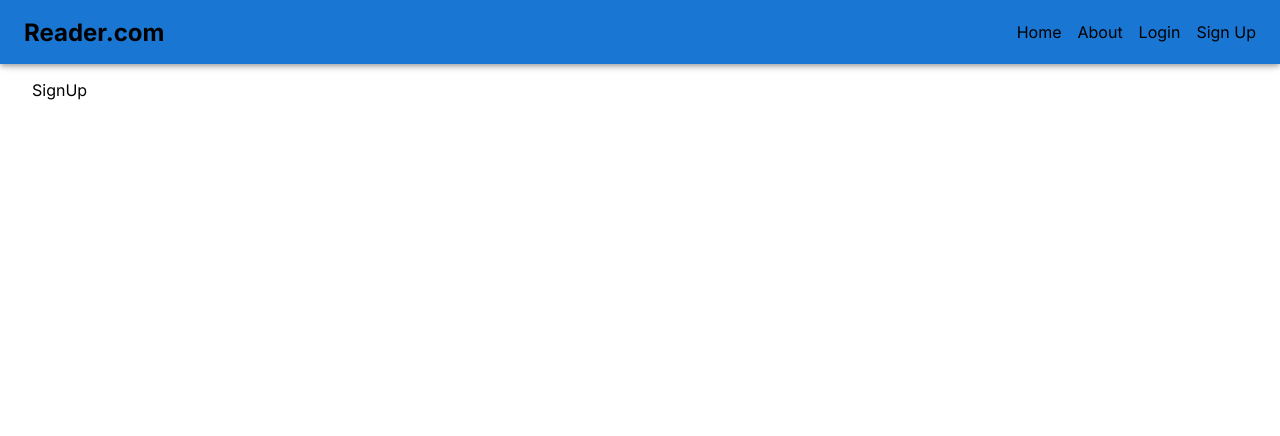
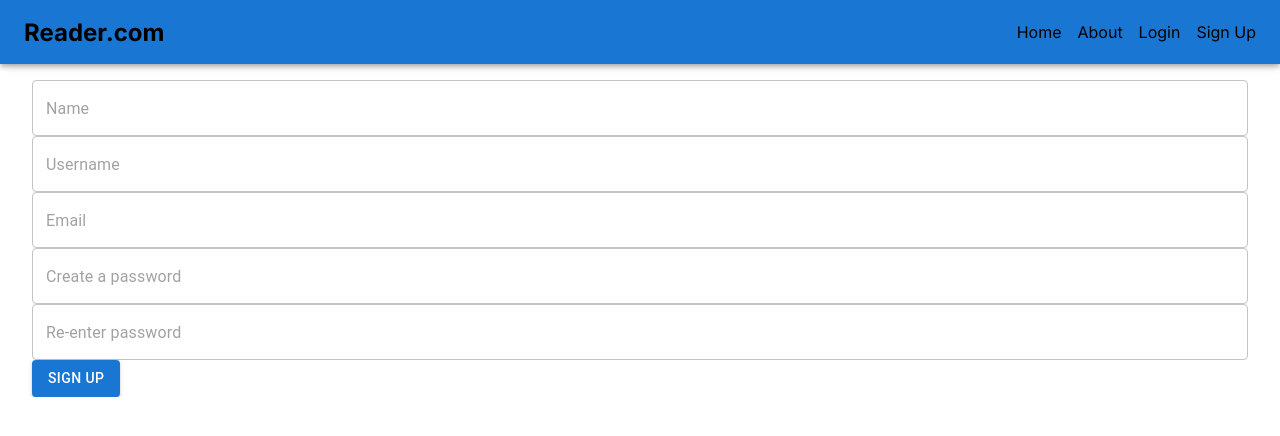
Before and after one commit to Sumansourabh14/reader.com, a Next.js app: page /sign-up in a window 1280 px wide. Shown: the top 436 px of the page. Built offline with nearby package versions, Linux system fonts and the light colour scheme; no server answers.

Commit message:
created sign up function and page

```diff
--- a/src/app/sign-up/page.js
+++ b/src/app/sign-up/page.js
@@ -1,7 +1,82 @@
-import React from "react";
+"use client";
+import TextInput from "@/components/formComponents/TextInput";
+import LoadingButton from "@/components/pageComponents/LoadingButton";
+import { GlobalContext } from "@/services/globalContext";
+import { Button } from "@mui/material";
+import React, { useContext, useState } from "react";
+
+export const metadata = {
+  title: "Sign Up",
+};
 
 const SignUp = () => {
-  return <div>SignUp</div>;
+  const { loading, signUp } = useContext(GlobalContext);
+
+  const [name, setName] = useState("");
+  const [email, setEmail] = useState("");
+  const [username, setUsername] = useState("");
+  const [password, setPassword] = useState("");
+  const [password2, setPassword2] = useState("");
+
+  const handleSignUp = (e) => {
+    e.preventDefault();
+
+    if (password === password2) {
+      signUp(name, username, email, password);
+    } else {
+      console.log("Error: Password doesn't match!");
+    }
+  };
+
+  return (
+    <div>
+      <form onSubmit={handleSignUp}>
+        <TextInput
+          type="text"
+          placeholder="Name"
+          value={name}
+          onChange={(e) => setName(e.target.value)}
+          required={true}
+        />
+        <TextInput
+          type="text"
+          placeholder="Username"
+          value={username}
+          onChange={(e) => setUsername(e.target.value)}
+          required={true}
+        />
+        <TextInput
+          type="email"
+          placeholder="Email"
+          value={email}
+          onChange={(e) => setEmail(e.target.value)}
+          required={true}
+        />
+        <TextInput
+          type="password"
+          placeholder="Create a password"
+          value={password}
+          onChange={(e) => setPassword(e.target.value)}
+          required={true}
+        />
+        <TextInput
+          type="password"
+          placeholder="Re-enter password"
+          value={password2}
+          onChange={(e) => setPassword2(e.target.value)}
+          required={true}
+        />
+        <Button variant="contained" type="submit">
+          Sign Up
+          {loading && (
+            <div style={{ marginLeft: "0.6rem" }}>
+              <LoadingButton />
+            </div>
+          )}
+        </Button>
+      </form>
+    </div>
+  );
 };
 
 export default SignUp;
--- a/src/components/Header.js
+++ b/src/components/Header.js
@@ -22,9 +22,12 @@
             <Link href="/">Home</Link>
             <Link href="/about">About</Link>
             {isAuthenticated ? (
-              <Button variant="contained" onClick={handleLogout}>
-                Logout
-              </Button>
+              <>
+                <Link href="/profile">Profile</Link>
+                <Button variant="contained" onClick={handleLogout}>
+                  Logout
+                </Button>
+              </>
             ) : (
               <>
                 <Link href="/login">Login</Link>
--- a/src/services/globalApi.js
+++ b/src/services/globalApi.js
@@ -4,8 +4,9 @@
 // Consider
 // https://api.hamatim.com/quote (For book quotes)
 
-export const signUpApi = async (username, email, password) => {
+export const signUpApi = async (name, username, email, password) => {
   const data = await axios.post(`${API_URL}/api/user/sign-up`, {
+    name,
     username,
     email,
     password,
--- a/src/services/globalContext.js
+++ b/src/services/globalContext.js
@@ -1,7 +1,7 @@
 "use client"; // to use useState and other hooks
 import { useRouter } from "next/navigation";
 import { createContext, useEffect, useState } from "react";
-import { loginApi, logoutApi, userApi } from "./globalApi";
+import { loginApi, logoutApi, signUpApi, userApi } from "./globalApi";
 
 export const GlobalContext = createContext();
 
@@ -12,6 +12,23 @@
   const [user, setUser] = useState(null);
 
   const router = useRouter();
+
+  const signUp = async (name, username, email, password) => {
+    try {
+      setLoading(true);
+      const data = await signUpApi(name, username, email, password);
+
+      console.log(data);
+      console.log("Signed up");
+
+      setLoading(false);
+      router.push("/login");
+    } catch (error) {
+      console.log(error);
+
+      setLoading(false);
+    }
+  };
 
   const login = async (email, password) => {
     setLoginError(null);
@@ -75,7 +92,15 @@
 
   return (
     <GlobalContext.Provider
-      value={{ loading, login, isAuthenticated, loginError, logout, user }}
+      value={{
+        loading,
+        login,
+        isAuthenticated,
+        loginError,
+        logout,
+        signUp,
+        user,
+      }}
     >
       {children}
     </GlobalContext.Provider>
```
Also changed, not shown: src/app/profile/page.js (+3 -9 lines).
